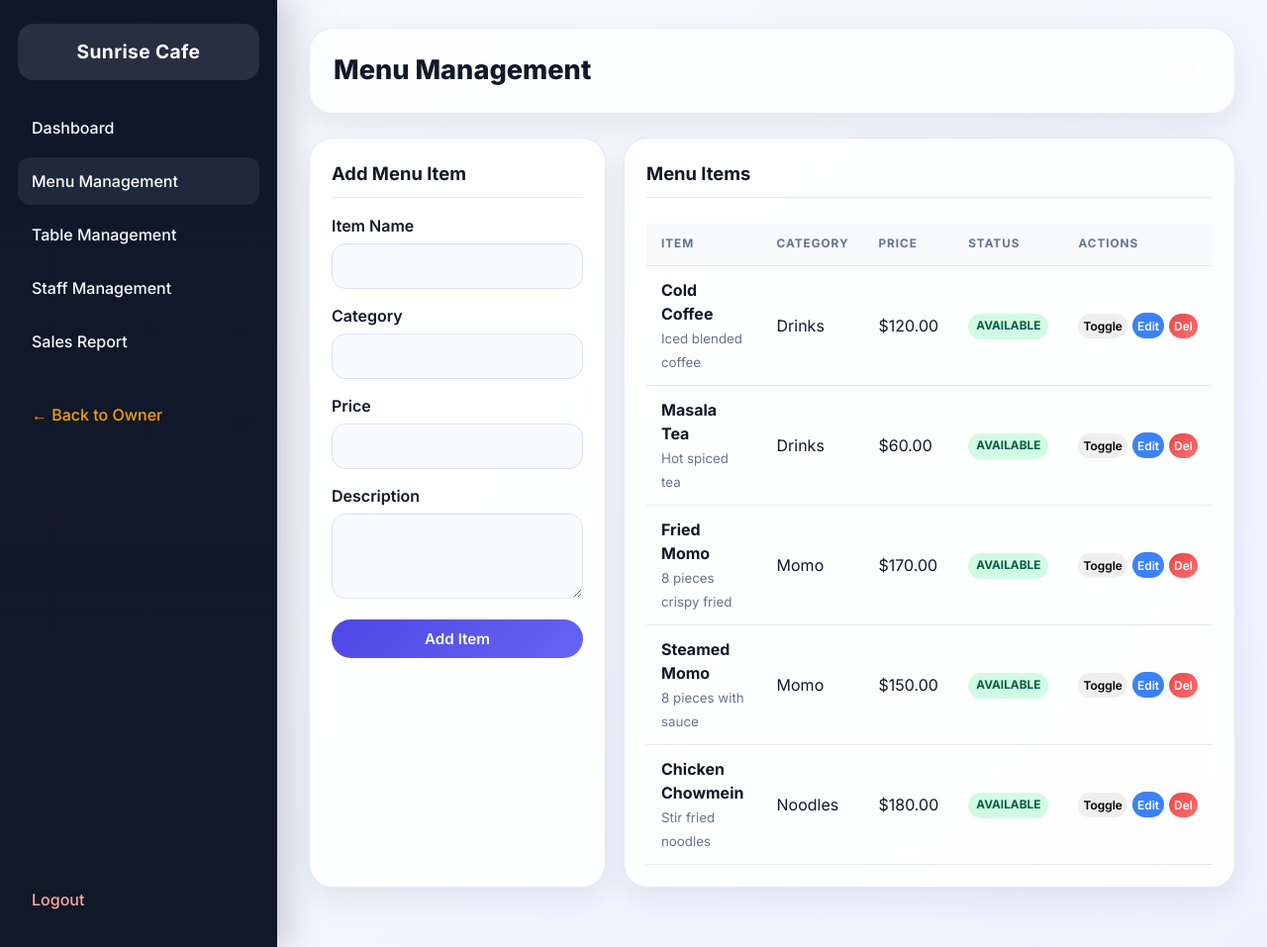
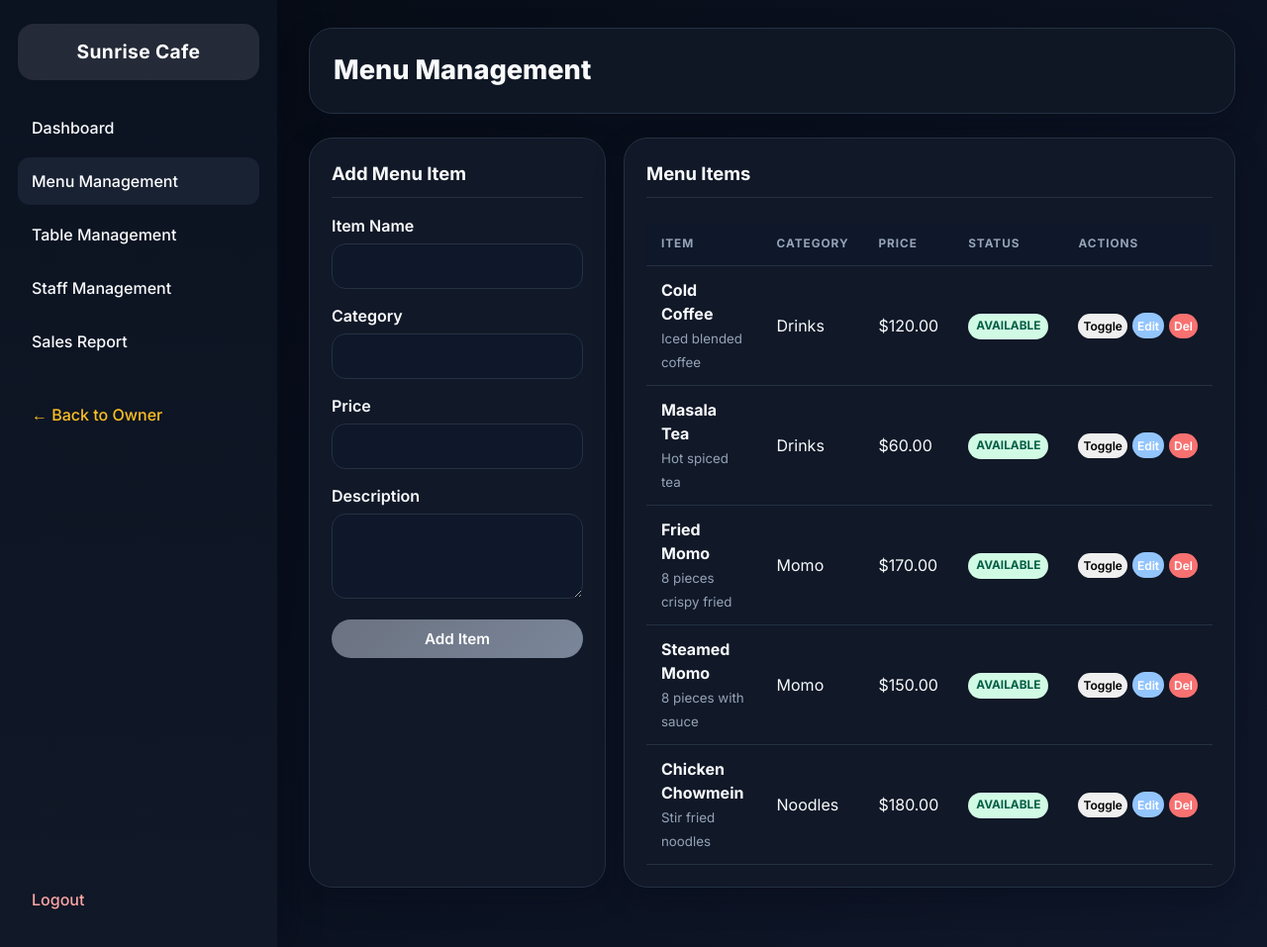
Before and after one commit to Reetu-Dhakal/QRMenu, a PHP site: page /admin/menu.php in a window 1280 px wide. Shown: the whole page at 99% size. Run offline with PHP 8.4, Linux system fonts and the light colour scheme; a user stored in the database is signed in; data comes from the database, SQL or seed files in the repository.

Commit message:
changes in UI

```diff
--- a/assets/css/style.css
+++ b/assets/css/style.css
@@ -1,23 +1,23 @@
 @import url('https://fonts.googleapis.com/css2?family=Inter:wght@300;400;500;600;700;800&display=swap');
 
 :root {
-    --primary-color: #4F46E5;
-    --primary-hover: #4338CA;
-    --secondary-color: #10B981;
-    --bg-color: #F8FAFC;
-    --card-bg: #FFFFFF;
-    --text-main: #111827;
-    --text-muted: #64748B;
-    --border-color: #E2E8F0;
-    --danger: #EF4444;
-    --warning: #F59E0B;
-    --info: #3B82F6;
-    --sidebar-bg: #0F172A;
+    --primary-color: #6B7280;
+    --primary-hover: #4B5563;
+    --secondary-color: #8B95A7;
+    --bg-color: #060B14;
+    --card-bg: #111827;
+    --text-main: #F8FAFC;
+    --text-muted: #94A3B8;
+    --border-color: #233142;
+    --danger: #F87171;
+    --warning: #FBBF24;
+    --info: #93C5FD;
+    --sidebar-bg: #0B1220;
     --sidebar-text: #F8FAFC;
-    --sidebar-hover: #1E293B;
-    --shadow-sm: 0 1px 2px rgba(15, 23, 42, 0.06);
-    --shadow-md: 0 12px 30px rgba(15, 23, 42, 0.08);
-    --shadow-lg: 0 20px 45px rgba(15, 23, 42, 0.14);
+    --sidebar-hover: #182233;
+    --shadow-sm: 0 1px 2px rgba(2, 6, 23, 0.24);
+    --shadow-md: 0 12px 30px rgba(2, 6, 23, 0.28);
+    --shadow-lg: 0 20px 45px rgba(2, 6, 23, 0.34);
     --border-radius: 16px;
     --transition: all 0.25s ease;
 }
@@ -30,7 +30,7 @@
 
 body {
     font-family: 'Inter', sans-serif;
-    background: radial-gradient(circle at top left, rgba(79, 70, 229, 0.12), transparent 22%), linear-gradient(135deg, #f8fafc 0%, #eef2ff 100%);
+    background: linear-gradient(135deg, #060B14 0%, #0F172A 100%);
     color: var(--text-main);
     line-height: 1.5;
     min-height: 100vh;
@@ -53,12 +53,12 @@ a:hover {
 
 .sidebar {
     width: 280px;
-    background: linear-gradient(180deg, #0f172a 0%, #111827 100%);
+    background: linear-gradient(180deg, #0B1220 0%, #111827 100%);
     color: var(--sidebar-text);
     display: flex;
     flex-direction: column;
     padding: 24px 18px;
-    box-shadow: 12px 0 30px rgba(15, 23, 42, 0.18);
+    box-shadow: 12px 0 30px rgba(2, 6, 23, 0.28);
 }
 
 .sidebar-header {
@@ -109,8 +109,8 @@ a:hover {
     align-items: center;
     margin-bottom: 24px;
     padding: 22px 24px;
-    border: 1px solid rgba(226, 232, 240, 0.8);
-    background: rgba(255, 255, 255, 0.82);
+    border: 1px solid var(--border-color);
+    background: rgba(17, 24, 39, 0.92);
     backdrop-filter: blur(16px);
     border-radius: 24px;
     box-shadow: var(--shadow-md);
@@ -167,8 +167,8 @@ a:hover {
 }
 
 .card {
-    background: rgba(255, 255, 255, 0.92);
-    border: 1px solid rgba(226, 232, 240, 0.9);
+    background: var(--card-bg);
+    border: 1px solid var(--border-color);
     border-radius: 24px;
     box-shadow: var(--shadow-md);
     padding: 22px;
@@ -201,7 +201,7 @@ a:hover {
 .grid-cols-4 { grid-template-columns: repeat(4, minmax(0, 1fr)); }
 
 .stat-card {
-    background: linear-gradient(135deg, #ffffff 0%, #f8fafc 100%);
+    background: linear-gradient(135deg, #111827 0%, #0f172a 100%);
     border: 1px solid var(--border-color);
     border-radius: 20px;
     padding: 22px;
@@ -256,11 +256,12 @@ a:hover {
 .form-control {
     width: 100%;
     padding: 12px 14px;
-    border: 1px solid #dbe3f0;
+    border: 1px solid var(--border-color);
     border-radius: 14px;
     font-family: 'Inter', sans-serif;
     font-size: 1rem;
-    background: #f8fafc;
+    background: #0f172a;
+    color: var(--text-main);
     transition: var(--transition);
 }
 
@@ -292,22 +293,22 @@ a:hover {
 }
 
 .btn-primary {
-    background: linear-gradient(135deg, var(--primary-color), #6366f1);
+    background: linear-gradient(135deg, var(--primary-color), #7A869A);
     color: #fff;
 }
 
 .btn-primary:hover {
-    background: linear-gradient(135deg, var(--primary-hover), #4f46e5);
+    background: linear-gradient(135deg, var(--primary-hover), #6B7280);
     color: #fff;
 }
 
 .btn-secondary {
-    background: linear-gradient(135deg, var(--secondary-color), #34d399);
+    background: linear-gradient(135deg, #182233, #273449);
     color: #fff;
 }
 
 .btn-secondary:hover {
-    background: linear-gradient(135deg, #059669, #10b981);
+    background: linear-gradient(135deg, #1F2937, #334155);
     color: #fff;
 }
 
@@ -343,7 +344,7 @@ th, td {
 }
 
 th {
-    background-color: #f8fafc;
+    background-color: #0f172a;
     font-weight: 700;
     color: var(--text-muted);
     text-transform: uppercase;
@@ -352,7 +353,7 @@ th {
 }
 
 tr:hover {
-    background-color: #f8fafc;
+    background-color: #0f172a;
 }
 
 .badge {
@@ -379,13 +380,13 @@ tr:hover {
 }
 
 .login-card {
-    background: rgba(255, 255, 255, 0.96);
+    background: rgba(17, 24, 39, 0.96);
     padding: 38px;
     border-radius: 28px;
     box-shadow: var(--shadow-lg);
     width: 100%;
     max-width: 440px;
-    border: 1px solid rgba(226, 232, 240, 0.9);
+    border: 1px solid var(--border-color);
 }
 
 .brand-badge {
```
Also changed, not shown: index.php (+29 -15 lines).
